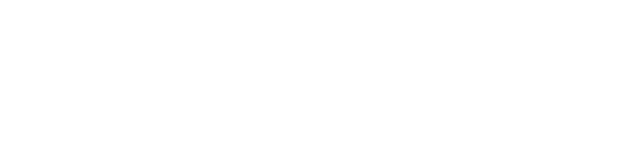
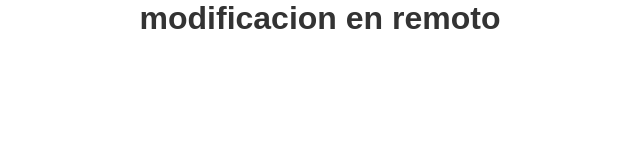
Before and after one commit to Sergio9999/ejercicio2, a plain HTML site: page sitio.html in a window 1280 px wide. Shown: the whole page, without its empty margins (320-960 px from the left). Drawn offline with Linux system fonts and the light colour scheme.

Commit message:
Update sitio.html

```diff
--- a/sitio.html
+++ b/sitio.html
@@ -4,5 +4,6 @@
         <link rel="stylesheet" href="css/estilos.css" />
     </head>
     <body>
+        <h1>modificacion en remoto</h1>
     </body>
 </html>
```
